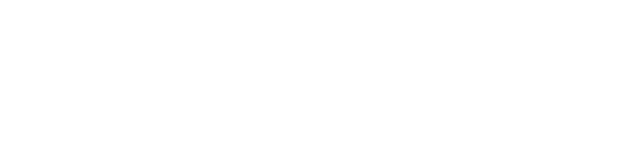
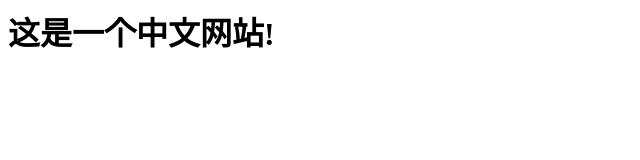
Before and after one commit to fulinkangflk/fulinkangflk.github.io, a plain HTML site: page index.html in a window 1280 px wide. Shown: the whole page, without its empty margins (0-640 px from the left). Drawn offline with Linux system fonts and the light colour scheme.

Commit message:
Update index.html

```diff
--- a/index.html
+++ b/index.html
@@ -2,4 +2,7 @@
   <head>
     <meta lang="UTF8" />
   </head>
+  <body>
+    <h1>这是一个中文网站!</h1>
+  </body>
 </html>
```
